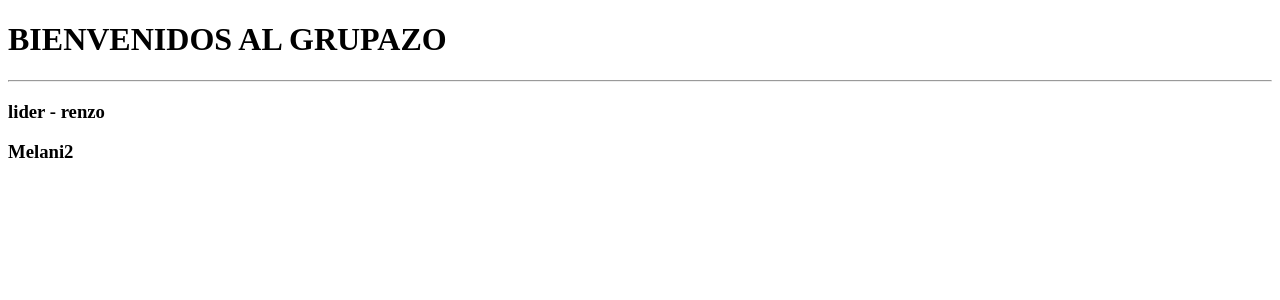
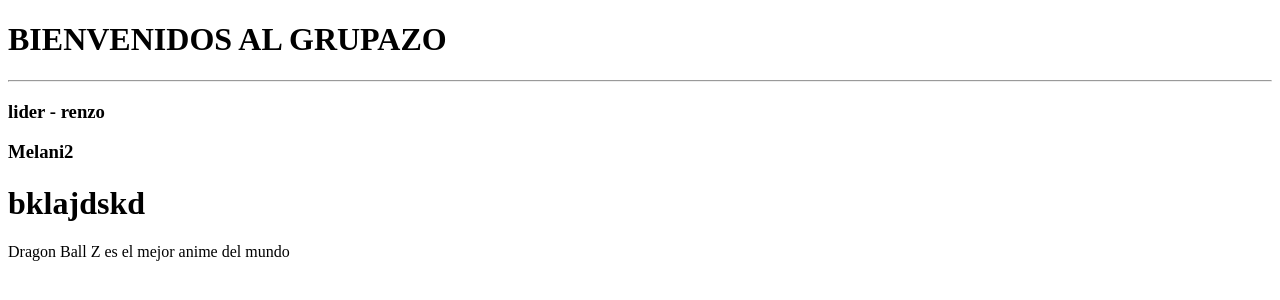
Before and after one commit to 07-SE7EN-07/repogrupazo, a plain HTML site: page index.html in a window 1280 px wide. Drawn offline with Linux system fonts and the light colour scheme.

Commit message:
se agrego dragon ball z es el mejor anime del mundo

```diff
--- a/index.html
+++ b/index.html
@@ -10,5 +10,7 @@
     <hr>
     <h3>lider - renzo</h3>
     <h3>Melani2</h3>
+    <h1>bklajdskd</h1>
+    <p>Dragon Ball Z es el mejor anime del mundo</p>
 </body>
 </html>
```
